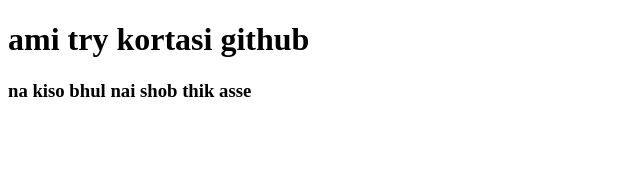
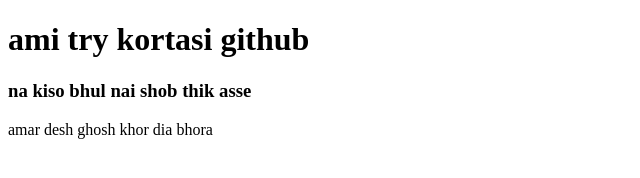
Before and after one commit to shohidulislam6731/my-fast-website, a plain HTML site: page index.html in a window 1280 px wide. Shown: the whole page, without its empty margins (0-640 px from the left). Drawn offline with Linux system fonts and the light colour scheme.

Commit message:
ghosh khor

```diff
--- a/index.html
+++ b/index.html
@@ -9,5 +9,6 @@
 <body>
     <h1>ami try kortasi github</h1>
     <h3>na kiso bhul nai shob thik asse</h3>
+    <p>amar desh ghosh khor dia bhora</p>
 </body>
 </html>
```
